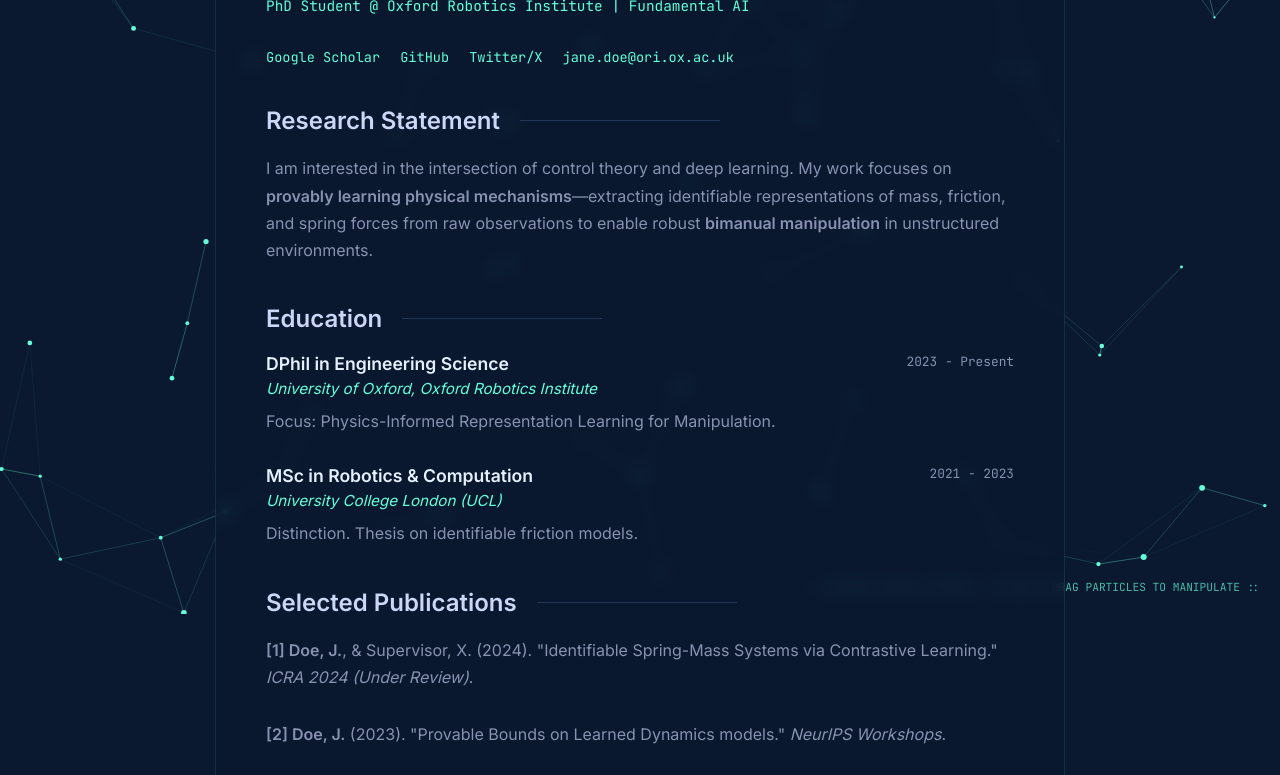
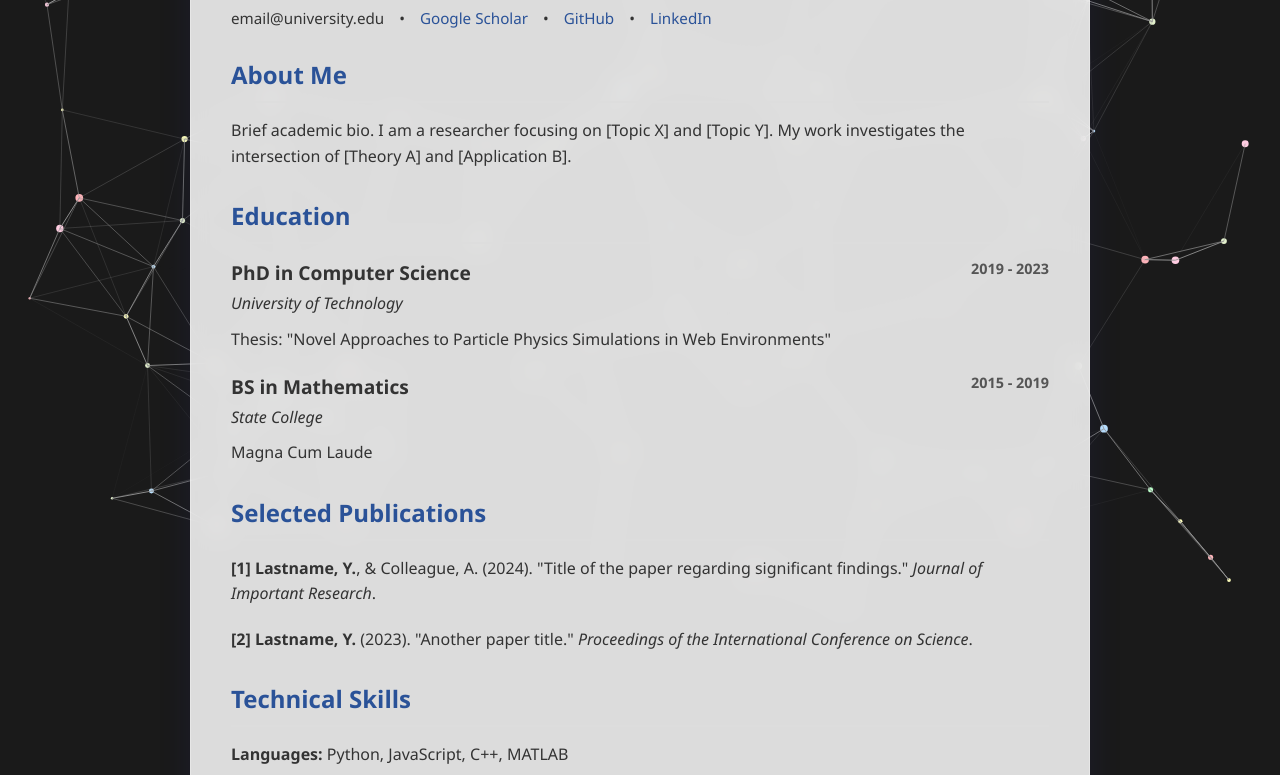
Before and after one commit to MarkusWernerBaumgartner/markuswernerbaumgartner.github.io, a plain HTML site: page index.html in a window 1280 px wide. Shown: the part 186-961 px from the top of the page. Drawn offline with Linux system fonts and the light colour scheme.

Commit message:
Update index.html

```diff
--- a/index.html
+++ b/index.html
@@ -3,199 +3,166 @@
 <head>
     <meta charset="UTF-8">
     <meta name="viewport" content="width=device-width, initial-scale=1.0">
-    <title>Academic Resume | AI & Robotics</title>
-    <link rel="preconnect" href="https://fonts.googleapis.com">
-    <link rel="preconnect" href="https://fonts.gstatic.com" crossorigin>
-    <link href="https://fonts.googleapis.com/css2?family=JetBrains+Mono:wght@400;700&family=Inter:wght@300;400;600&display=swap" rel="stylesheet">
-
+    <title>Academic Resume</title>
     <style>
-        /* --- ORI / AI AESTHETIC CSS --- */
+        /* --- CSS STYLING --- */
         :root {
-            --bg-color: #0a192f; /* Deep Oxford-ish Blue */
-            --glass-bg: rgba(10, 25, 47, 0.7);
-            --glass-border: rgba(100, 255, 218, 0.1);
-            --text-primary: #ccd6f6;
-            --text-secondary: #8892b0;
-            --accent-cyan: #64ffda; /* The "Data" color */
-            --accent-spring: #ff6b6b; /* For highlighting physics interactions */
+            --bg-color: #f4f4f9;
+            --text-color: #333;
+            --accent-color: #2a5298;
+            --glass-bg: rgba(255, 255, 255, 0.85);
+            --glass-border: rgba(255, 255, 255, 0.3);
         }
 
-        * { margin: 0; padding: 0; box-sizing: border-box; }
+        * {
+            margin: 0;
+            padding: 0;
+            box-sizing: border-box;
+        }
 
         body {
-            font-family: 'Inter', sans-serif;
-            color: var(--text-primary);
-            background-color: var(--bg-color);
+            font-family: 'Segoe UI', Tahoma, Geneva, Verdana, sans-serif;
+            color: var(--text-color);
             overflow-x: hidden;
+            background-color: #1a1a1a; /* Fallback */
         }
 
+        /* Canvas Background */
         canvas {
             display: block;
             position: fixed;
-            top: 0; left: 0; z-index: -1;
+            top: 0;
+            left: 0;
+            z-index: -1;
         }
 
-        /* Layout */
+        /* Main Container */
         .container {
-            max-width: 850px;
-            margin: 60px auto;
-            padding: 50px;
+            max-width: 900px;
+            margin: 40px auto;
+            padding: 40px;
             background: var(--glass-bg);
-            backdrop-filter: blur(8px);
+            backdrop-filter: blur(10px); /* The frosted glass effect */
+            -webkit-backdrop-filter: blur(10px);
+            border-radius: 15px;
             border: 1px solid var(--glass-border);
-            border-radius: 4px; /* Sharper corners for tech look */
+            box-shadow: 0 8px 32px 0 rgba(31, 38, 135, 0.15);
         }
 
         /* Typography */
         h1 {
-            font-family: 'Inter', sans-serif;
-            font-weight: 600;
-            font-size: 3rem;
-            color: var(--accent-cyan);
-            letter-spacing: -1px;
-        }
-
-        .subtitle {
-            font-family: 'JetBrains Mono', monospace; /* Monospace for "Code" feel */
-            font-size: 0.9rem;
-            color: var(--accent-cyan);
-            margin-top: 10px;
-            margin-bottom: 30px;
+            font-size: 2.5rem;
+            color: var(--accent-color);
+            margin-bottom: 10px;
         }
 
         h2 {
             font-size: 1.5rem;
-            color: var(--text-primary);
-            display: flex;
-            align-items: center;
-            margin-top: 40px;
+            color: var(--accent-color);
+            border-bottom: 2px solid #ddd;
+            padding-bottom: 10px;
+            margin-top: 30px;
+            margin-bottom: 15px;
+        }
+
+        h3 {
+            font-size: 1.2rem;
+            margin-bottom: 5px;
+        }
+
+        p {
+            line-height: 1.6;
+            margin-bottom: 10px;
+        }
+
+        .subtitle {
+            font-size: 1.1rem;
+            color: #666;
+            font-style: italic;
             margin-bottom: 20px;
         }
 
-        h2::after {
-            content: "";
-            display: block;
-            height: 1px;
-            width: 200px;
-            background-color: #233554;
-            margin-left: 20px;
-        }
-
-        p {
-            line-height: 1.7;
-            color: var(--text-secondary);
-            margin-bottom: 15px;
-        }
-
-        /* Resume Entries */
-        .entry { margin-bottom: 30px; }
-
-        .entry-header {
-            display: flex;
-            justify-content: space-between;
-            margin-bottom: 5px;
-        }
-
-        .entry-title {
-            font-weight: 600;
-            font-size: 1.1rem;
-            color: #e6f1ff;
+        /* Sections */
+        .entry {
+            margin-bottom: 20px;
         }
 
         .date {
-            font-family: 'JetBrains Mono', monospace;
-            font-size: 0.8rem;
-            color: var(--text-secondary);
+            font-weight: bold;
+            color: #555;
+            font-size: 0.9rem;
+            float: right;
         }
 
-        .institution {
+        .contact-info {
+            display: flex;
+            gap: 15px;
             font-size: 0.95rem;
-            font-style: italic;
-            color: var(--accent-cyan);
-            margin-bottom: 10px;
         }
 
-        /* Links */
         a {
-            color: var(--accent-cyan);
+            color: var(--accent-color);
             text-decoration: none;
-            position: relative;
-            transition: 0.3s;
-        }
-        a:hover { text-decoration: underline; }
-
-        .contact-links {
-            display: flex;
-            gap: 20px;
-            font-family: 'JetBrains Mono', monospace;
-            font-size: 0.85rem;
         }
 
-        /* Interactive Hint */
-        .hint {
-            position: fixed;
-            bottom: 20px;
-            right: 20px;
-            font-family: 'JetBrains Mono', monospace;
-            font-size: 0.7rem;
-            color: var(--accent-cyan);
-            opacity: 0.7;
-            pointer-events: none;
+        a:hover {
+            text-decoration: underline;
         }
 
+        /* Mobile Responsiveness */
         @media (max-width: 768px) {
-            .container { margin: 0; padding: 25px; border: none; }
-            h1 { font-size: 2rem; }
-            .entry-header { flex-direction: column; }
+            .container {
+                margin: 10px;
+                padding: 20px;
+            }
+            .date {
+                float: none;
+                display: block;
+                margin-bottom: 5px;
+            }
         }
     </style>
 </head>
 <body>
 
-    <canvas id="physicsCanvas"></canvas>
-
-    <div class="hint">:: SYSTEM STATUS: ACTIVE :: CLICK & DRAG PARTICLES TO MANIPULATE ::</div>
+    <canvas id="particleCanvas"></canvas>
 
     <div class="container">
         <header>
-            <h1>Jane Doe</h1>
-            <p class="subtitle">PhD Student @ Oxford Robotics Institute | Fundamental AI</p>
-
-            <div class="contact-links">
+            <h1>Your Name, PhD</h1>
+            <p class="subtitle">Postdoctoral Researcher in [Your Field] | University of [Name]</p>
+            <div class="contact-info">
+                <span>email@university.edu</span>
+                <span>•</span>
                 <a href="#">Google Scholar</a>
+                <span>•</span>
                 <a href="#">GitHub</a>
-                <a href="#">Twitter/X</a>
-                <a href="#">jane.doe@ori.ox.ac.uk</a>
+                <span>•</span>
+                <a href="#">LinkedIn</a>
             </div>
         </header>
 
         <section>
-            <h2>Research Statement</h2>
+            <h2>About Me</h2>
             <p>
-                I am interested in the intersection of control theory and deep learning.
-                My work focuses on <strong>provably learning physical mechanisms</strong>—extracting
-                identifiable representations of mass, friction, and spring forces from raw observations
-                to enable robust <strong>bimanual manipulation</strong> in unstructured environments.
+                Brief academic bio. I am a researcher focusing on [Topic X] and [Topic Y].
+                My work investigates the intersection of [Theory A] and [Application B].
             </p>
         </section>
 
         <section>
             <h2>Education</h2>
             <div class="entry">
-                <div class="entry-header">
-                    <span class="entry-title">DPhil in Engineering Science</span>
-                    <span class="date">2023 - Present</span>
-                </div>
-                <div class="institution">University of Oxford, Oxford Robotics Institute</div>
-                <p>Focus: Physics-Informed Representation Learning for Manipulation.</p>
+                <span class="date">2019 - 2023</span>
+                <h3>PhD in Computer Science</h3>
+                <p><em>University of Technology</em></p>
+                <p>Thesis: "Novel Approaches to Particle Physics Simulations in Web Environments"</p>
             </div>
             <div class="entry">
-                <div class="entry-header">
-                    <span class="entry-title">MSc in Robotics & Computation</span>
-                    <span class="date">2021 - 2023</span>
-                </div>
-                <div class="institution">University College London (UCL)</div>
-                <p>Distinction. Thesis on identifiable friction models.</p>
+                <span class="date">2015 - 2019</span>
+                <h3>BS in Mathematics</h3>
+                <p><em>State College</em></p>
+                <p>Magna Cum Laude</p>
             </div>
         </section>
 
@@ -203,87 +170,48 @@
             <h2>Selected Publications</h2>
             <div class="entry">
                 <p>
-                    <strong>[1] Doe, J.</strong>, & Supervisor, X. (2024).
-                    "Identifiable Spring-Mass Systems via Contrastive Learning."
-                    <em>ICRA 2024 (Under Review)</em>.
+                    <strong>[1] Lastname, Y.</strong>, & Colleague, A. (2024).
+                    "Title of the paper regarding significant findings."
+                    <em>Journal of Important Research</em>.
                 </p>
             </div>
             <div class="entry">
                 <p>
-                    <strong>[2] Doe, J.</strong> (2023).
-                    "Provable Bounds on Learned Dynamics models."
-                    <em>NeurIPS Workshops</em>.
+                    <strong>[2] Lastname, Y.</strong> (2023).
+                    "Another paper title."
+                    <em>Proceedings of the International Conference on Science</em>.
                 </p>
             </div>
         </section>
 
         <section>
-            <h2>Technical</h2>
-            <p>
-                <span style="color:var(--accent-cyan)">Languages:</span> Python, C++, CUDA<br>
-                <span style="color:var(--accent-cyan)">Frameworks:</span> PyTorch, JAX, MuJoCo, Isaac Gym<br>
-                <span style="color:var(--accent-cyan)">Math:</span> Differential Geometry, Optimal Control, Bayesian Inference
-            </p>
+            <h2>Technical Skills</h2>
+            <p><strong>Languages:</strong> Python, JavaScript, C++, MATLAB</p>
+            <p><strong>Tools:</strong> Git, LaTeX, Docker, PyTorch</p>
         </section>
     </div>
 
     <script>
-        /**
-         * PHYSICS ENGINE VISUALIZATION
-         * Simulates identifiable representations (nodes) connected by latent springs.
-         * Mouse acts as an external force/end-effector.
-         */
-        const canvas = document.getElementById('physicsCanvas');
+        /* --- JAVASCRIPT ANIMATION --- */
+        const canvas = document.getElementById('particleCanvas');
         const ctx = canvas.getContext('2d');
 
+        let particlesArray;
+
+        // Pastel Color Palette
+        const colors = [
+            '#FFB3BA', // Pastel Red
+            '#FFDFBA', // Pastel Orange
+            '#FFFFBA', // Pastel Yellow
+            '#BAFFC9', // Pastel Green
+            '#BAE1FF', // Pastel Blue
+            '#E2F0CB', // Pastel Lime
+            '#FFCCE1', // Pastel Pink
+        ];
+
+        // Handle Window Resize
         canvas.width = window.innerWidth;
         canvas.height = window.innerHeight;
-
-        // Parameters
-        const CONFIG = {
-            particleCount: 60,
-            connectionRadius: 150,
-            mouseRadius: 200,
-            viscosity: 0.95, // Friction/Damping
-            springK: 0.05,   // Spring constant
-        };
-
-        let particles = [];
-
-        // Mouse State
-        const mouse = {
-            x: null,
-            y: null,
-            isDragging: false,
-            draggedParticle: null
-        };
-
-        window.addEventListener('mousemove', (e) => {
-            mouse.x = e.x;
-            mouse.y = e.y;
-        });
-
-        window.addEventListener('mousedown', (e) => {
-            mouse.isDragging = true;
-            // Find nearest particle to grab
-            let nearestDist = Infinity;
-            let nearestP = null;
-            particles.forEach(p => {
-                const dx = e.x - p.x;
-                const dy = e.y - p.y;
-                const dist = Math.sqrt(dx*dx + dy*dy);
-                if (dist < 30 && dist < nearestDist) {
-                    nearestDist = dist;
-                    nearestP = p;
-                }
-            });
-            mouse.draggedParticle = nearestP;
-        });
-
-        window.addEventListener('mouseup', () => {
-            mouse.isDragging = false;
-            mouse.draggedParticle = null;
-        });
 
         window.addEventListener('resize', () => {
             canvas.width = window.innerWidth;
@@ -291,118 +219,88 @@
             init();
         });
 
+        // Particle Class
         class Particle {
-            constructor(x, y) {
-                this.x = x;
-                this.y = y;
-                this.vx = (Math.random() - 0.5) * 2;
-                this.vy = (Math.random() - 0.5) * 2;
-                this.size = Math.random() * 2 + 1;
-                this.baseColor = '#64ffda'; // Cyan
+            constructor() {
+                this.x = Math.random() * canvas.width;
+                this.y = Math.random() * canvas.height;
+                this.directionX = (Math.random() * 2) - 1; // Speed and direction X
+                this.directionY = (Math.random() * 2) - 1; // Speed and direction Y
+                this.size = (Math.random() * 3) + 1;
+                this.color = colors[Math.floor(Math.random() * colors.length)];
             }
 
+            // Method to draw individual particle
+            draw() {
+                ctx.beginPath();
+                ctx.arc(this.x, this.y, this.size, 0, Math.PI * 2, false);
+                ctx.fillStyle = this.color;
+                ctx.fill();
+            }
+
+            // Method to check particle position, move particle, and draw lines
             update() {
-                // 1. If being dragged, follow mouse tightly (Manipulation)
-                if (mouse.isDragging && mouse.draggedParticle === this) {
-                    this.x = mouse.x;
-                    this.y = mouse.y;
-                    this.vx = 0;
-                    this.vy = 0;
-                    return;
+                // Check if particle is still within canvas
+                if (this.x > canvas.width || this.x < 0) {
+                    this.directionX = -this.directionX;
+                }
+                if (this.y > canvas.height || this.y < 0) {
+                    this.directionY = -this.directionY;
                 }
 
-                // 2. Mouse Repulsion (Force Field) - if not dragging
-                if (mouse.x != null) {
-                    let dx = mouse.x - this.x;
-                    let dy = mouse.y - this.y;
-                    let distance = Math.sqrt(dx*dx + dy*dy);
+                // Move particle
+                this.x += this.directionX;
+                this.y += this.directionY;
 
-                    if (distance < CONFIG.mouseRadius && !mouse.isDragging) {
-                        const forceDirectionX = dx / distance;
-                        const forceDirectionY = dy / distance;
-                        const force = (CONFIG.mouseRadius - distance) / CONFIG.mouseRadius;
-                        const repulsion = force * 2; // Strength
-
-                        this.vx -= forceDirectionX * repulsion;
-                        this.vy -= forceDirectionY * repulsion;
-                    }
-                }
-
-                // 3. Movement & Friction (Provable Dynamics)
-                this.x += this.vx;
-                this.y += this.vy;
-
-                // Apply friction
-                this.vx *= CONFIG.viscosity;
-                this.vy *= CONFIG.viscosity;
-
-                // 4. Boundary checks (Bounce)
-                if (this.x < 0 || this.x > canvas.width) this.vx = -this.vx;
-                if (this.y < 0 || this.y > canvas.height) this.vy = -this.vy;
-            }
-
-            draw() {
-                ctx.beginPath();
-                ctx.arc(this.x, this.y, this.size, 0, Math.PI * 2);
-                // Highlight if grabbed
-                if (mouse.draggedParticle === this) {
-                    ctx.fillStyle = '#ff6b6b';
-                    ctx.shadowBlur = 15;
-                    ctx.shadowColor = '#ff6b6b';
-                } else {
-                    ctx.fillStyle = this.baseColor;
-                    ctx.shadowBlur = 0;
-                }
-                ctx.fill();
+                // Draw particle
+                this.draw();
             }
         }
 
+        // Create particle array
         function init() {
-            particles = [];
-            // Grid initialization (Structure) + Randomness (Entropy)
-            let numParticles = (canvas.width * canvas.height) / 15000;
-            for (let i = 0; i < numParticles; i++) {
-                let x = Math.random() * canvas.width;
-                let y = Math.random() * canvas.height;
-                particles.push(new Particle(x, y));
+            particlesArray = [];
+            // Logic to determine number of particles based on screen size
+            let numberOfParticles = (canvas.height * canvas.width) / 9000;
+            for (let i = 0; i < numberOfParticles; i++) {
+                particlesArray.push(new Particle());
             }
         }
 
+        // Connect particles with lines ("Springs")
+        function connect() {
+            let opacityValue = 1;
+            for (let a = 0; a < particlesArray.length; a++) {
+                for (let b = a; b < particlesArray.length; b++) {
+                    let distance = ((particlesArray[a].x - particlesArray[b].x) * (particlesArray[a].x - particlesArray[b].x))
+                        + ((particlesArray[a].y - particlesArray[b].y) * (particlesArray[a].y - particlesArray[b].y));
+
+                    // If particles are close enough (distance < 140px)
+                    if (distance < (canvas.width/7) * (canvas.height/7)) {
+                        opacityValue = 1 - (distance / 20000);
+                        ctx.strokeStyle = 'rgba(150, 150, 150,' + opacityValue + ')';
+                        ctx.lineWidth = 1;
+                        ctx.beginPath();
+                        ctx.moveTo(particlesArray[a].x, particlesArray[a].y);
+                        ctx.lineTo(particlesArray[b].x, particlesArray[b].y);
+                        ctx.stroke();
+                    }
+                }
+            }
+        }
+
+        // Animation Loop
         function animate() {
             requestAnimationFrame(animate);
             ctx.clearRect(0, 0, canvas.width, canvas.height);
 
-            // Update all particles
-            particles.forEach(p => p.update());
-
-            // Draw Connections (Springs)
-            for (let i = 0; i < particles.length; i++) {
-                for (let j = i; j < particles.length; j++) {
-                    let dx = particles[i].x - particles[j].x;
-                    let dy = particles[i].y - particles[j].y;
-                    let distance = Math.sqrt(dx*dx + dy*dy);
-
-                    if (distance < CONFIG.connectionRadius) {
-                        // Visual representation of spring force strength
-                        let opacity = 1 - (distance / CONFIG.connectionRadius);
-                        ctx.beginPath();
-                        ctx.strokeStyle = `rgba(100, 255, 218, ${opacity * 0.5})`; // Cyan latent connections
-                        ctx.lineWidth = 1;
-                        ctx.moveTo(particles[i].x, particles[i].y);
-                        ctx.lineTo(particles[j].x, particles[j].y);
-                        ctx.stroke();
-
-                        // Apply Spring Force (Hooke's Law - simplistic)
-                        // Pull them together slightly to simulate structural integrity
-                        let force = (distance - CONFIG.connectionRadius) * CONFIG.springK;
-                        // Note: This is a visual spring, not a full physics solver to keep CPU low,
-                        // but creates the "Connected Representation" effect.
-                    }
-                }
-                particles[i].draw();
+            for (let i = 0; i < particlesArray.length; i++) {
+                particlesArray[i].update();
             }
+            connect();
         }
 
+        // Start the animation
         init();
         animate();
     </script>
```
